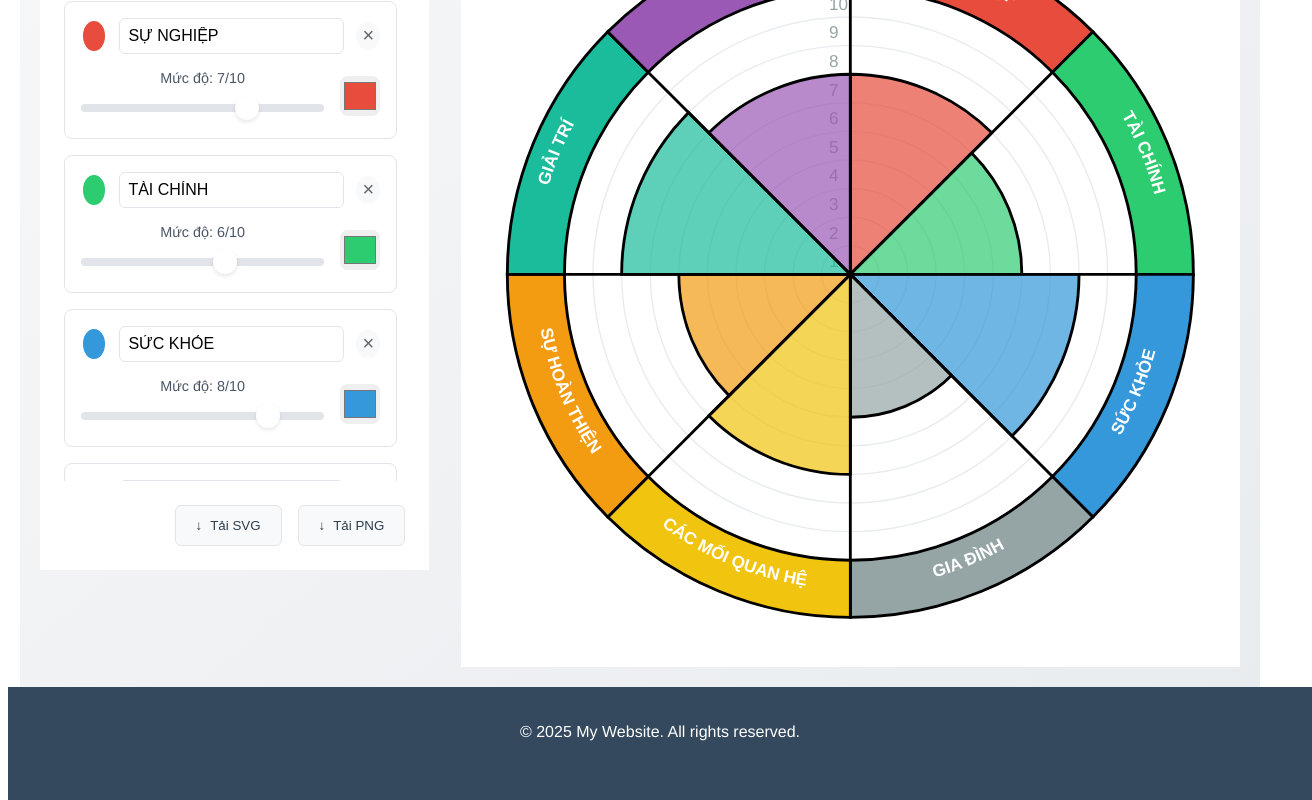
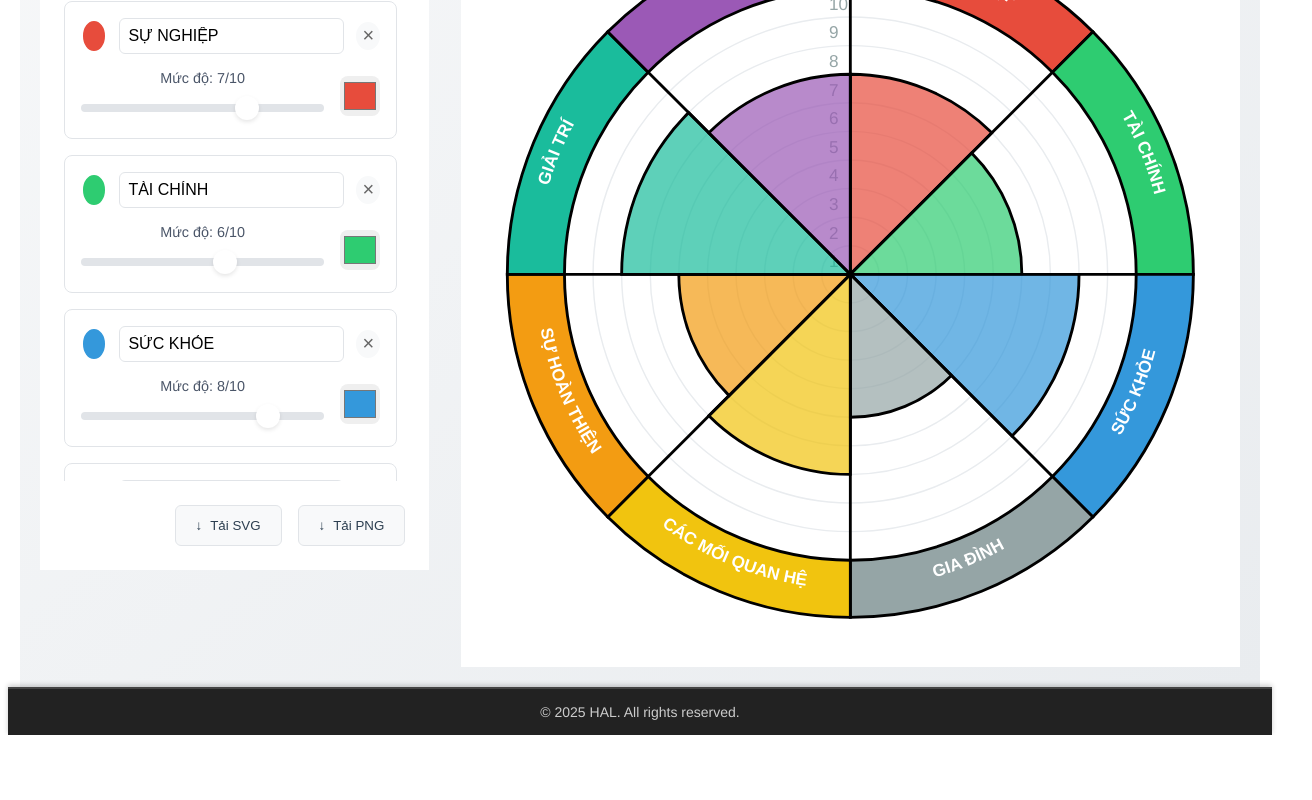
Before and after one commit to longhangoc/vue, a Vue app: page / in a window 1280 px wide. Shown: the part 648-1448 px from the top of the page, 1312 px wide, since content can reach past the window. After the commit the page ends 1383 px from the top, so only its background shows below. Built offline with nearby package versions, Linux system fonts and the light colour scheme.

Commit message:
Update Footer.vue

```diff
--- a/src/components/Footer.vue
+++ b/src/components/Footer.vue
@@ -1,37 +1,33 @@
 <template>
   <footer class="footer">
-    <p>© 2025 My Website. All rights reserved.</p>
-    <div class="social-icons">
-      <a href="#"><i class="fab fa-facebook"></i></a>
-      <a href="#"><i class="fab fa-twitter"></i></a>
-      <a href="#"><i class="fab fa-instagram"></i></a>
-    </div>
+    <p>© {{ currentYear }} HAL. All rights reserved.</p>
   </footer>
 </template>
 
 <script>
 export default {
-  name: 'PhanDitFooter'
+  name: 'PhanDitFooter',
+  data() {
+    return {
+      currentYear: new Date().getFullYear()
+    }
+  }
 }
 </script>
 
 <style scoped>
 .footer {
-  background-color: #34495e;
-  color: white;
+  background-color: #222;
+  color: #ccc;
+  padding: 15px;
   text-align: center;
-  padding: 20px;
-  position: relative;
-  bottom: 0;
-  width: 100%;
+  font-size: 14px;
+  border-top: 2px solid #444;
+  box-shadow: 0 -2px 5px rgba(0, 0, 0, 0.2);
 }
-.social-icons a {
-  color: white;
-  font-size: 20px;
-  margin: 0 10px;
-  transition: color 0.3s;
-}
-.social-icons a:hover {
-  color: #42b983;
+
+.footer p {
+  margin: 0;
+  font-family: 'Helvetica Neue', Helvetica, Arial, sans-serif;
 }
 </style>
```
